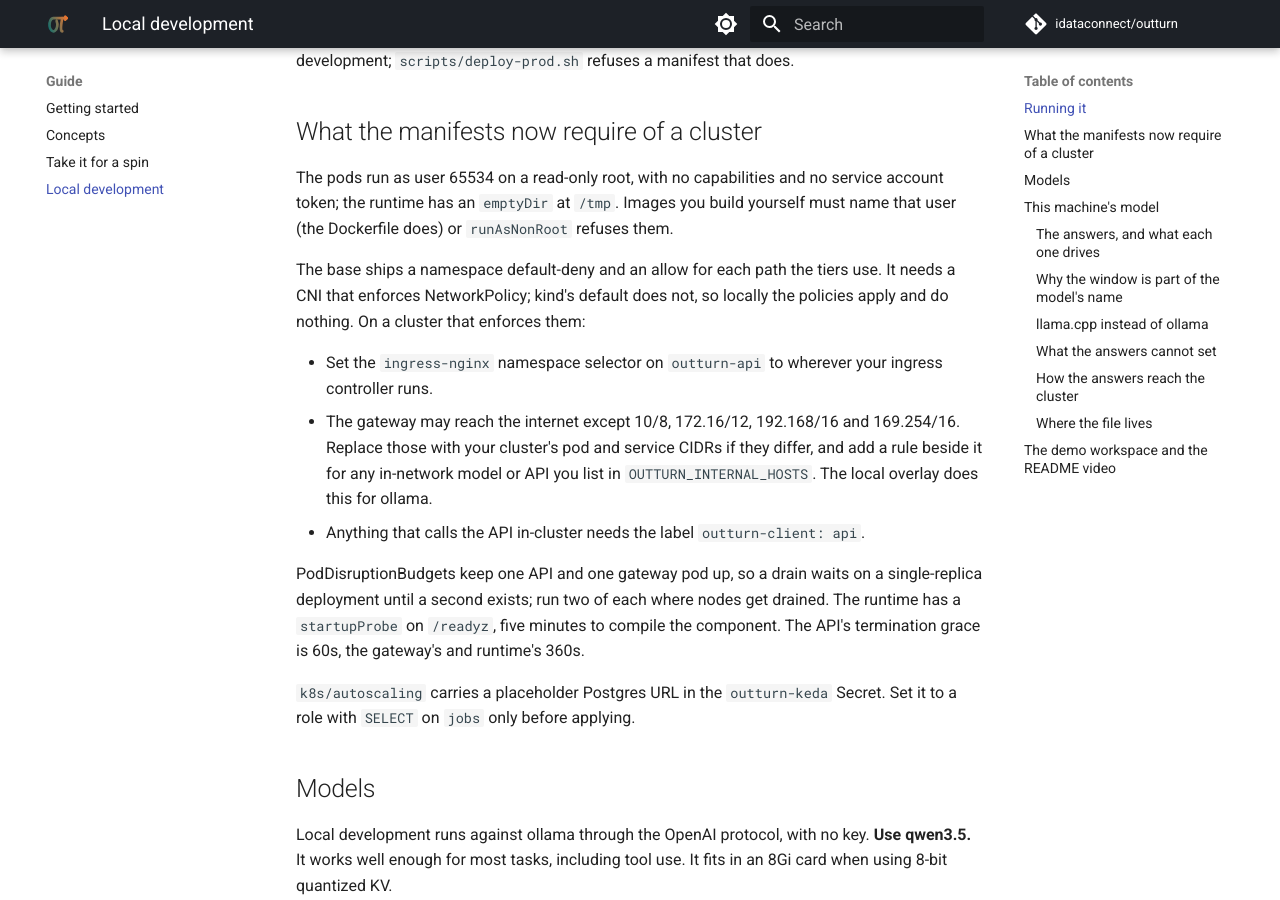
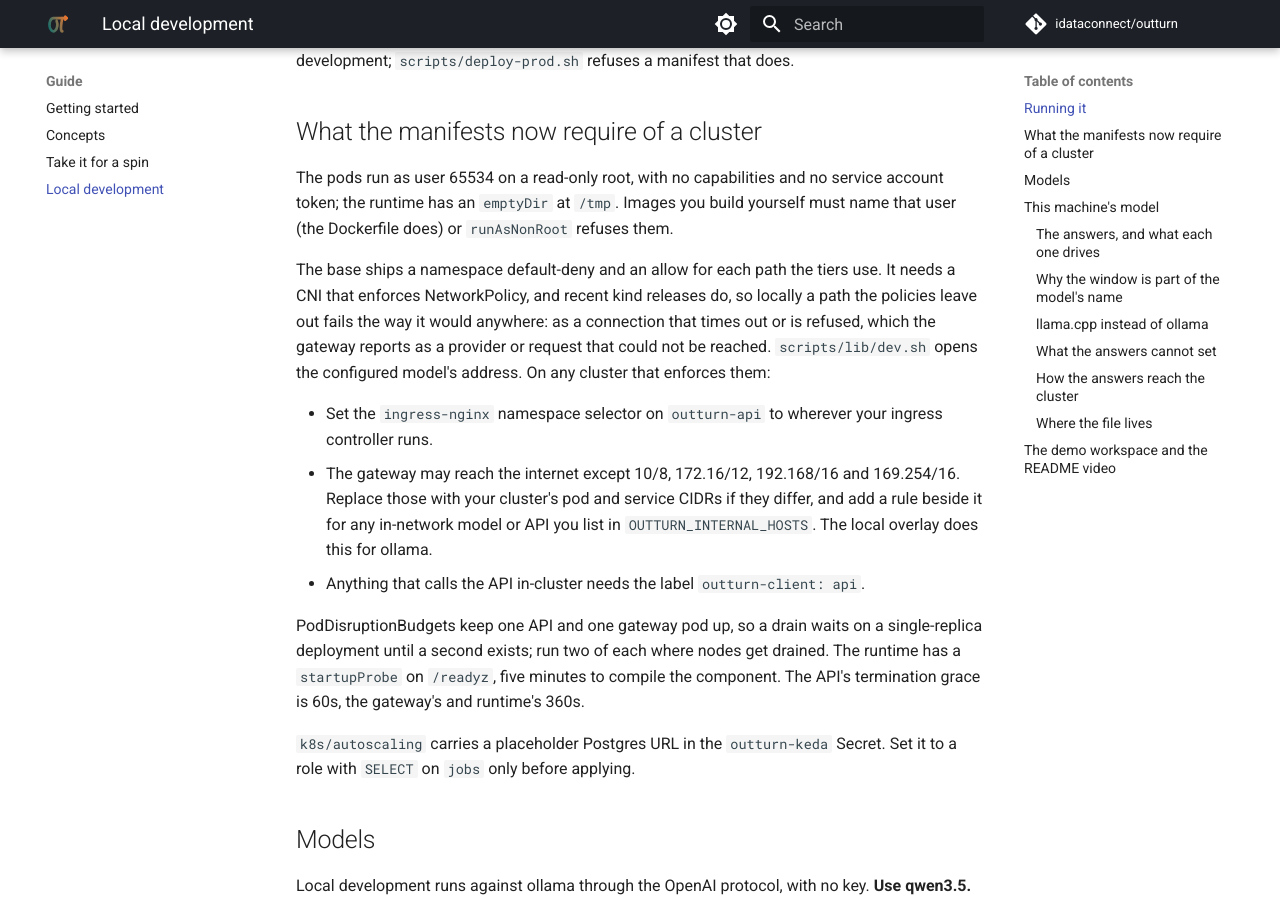
Before and after one commit to idataconnect/outturn, an MkDocs documentation site: the page built from docs/local-development.md, in a window 1280 px wide and 900 px high, scrolled down 1366 px. Built offline with MkDocs 1.6.1 and Material for MkDocs 9.7.7, drawn with Linux system fonts in a browser that asks for light colours; comment, search, counter and statistics services are not loaded.

Commit message:
Let the gateway reach the mocks, not only let the mocks hear it
A connection needs the sender's egress as well as the receiver's
ingress. The mocks allowed the gateway in, but the gateway's own policy
carves the pod network out of anywhere, so every call an agent made to
the mock guesthouse failed as a request that did not complete. It went
unseen because the policies were believed not to be enforced locally;
recent kind releases enforce them, and the docs now say so.

Co-Authored-By: Claude Opus 5.5 <noreply@anthropic.com>

```diff
--- a/docs/local-development.md
+++ b/docs/local-development.md
@@ -73,8 +73,11 @@ build yourself must name that user (the Dockerfile does) or `runAsNonRoot`
 refuses them.
 
 The base ships a namespace default-deny and an allow for each path the tiers
-use. It needs a CNI that enforces NetworkPolicy; kind's default does not, so
-locally the policies apply and do nothing. On a cluster that enforces them:
+use. It needs a CNI that enforces NetworkPolicy, and recent kind releases do, so
+locally a path the policies leave out fails the way it would anywhere: as a
+connection that times out or is refused, which the gateway reports as a
+provider or request that could not be reached. `scripts/lib/dev.sh` opens the
+configured model's address. On any cluster that enforces them:
 
 - Set the `ingress-nginx` namespace selector on `outturn-api` to wherever your
   ingress controller runs.
```
Also changed, not shown: docs/egress.md (+3 -2 lines), docs/invariants.md (+1 -1 lines), 2 other files.
